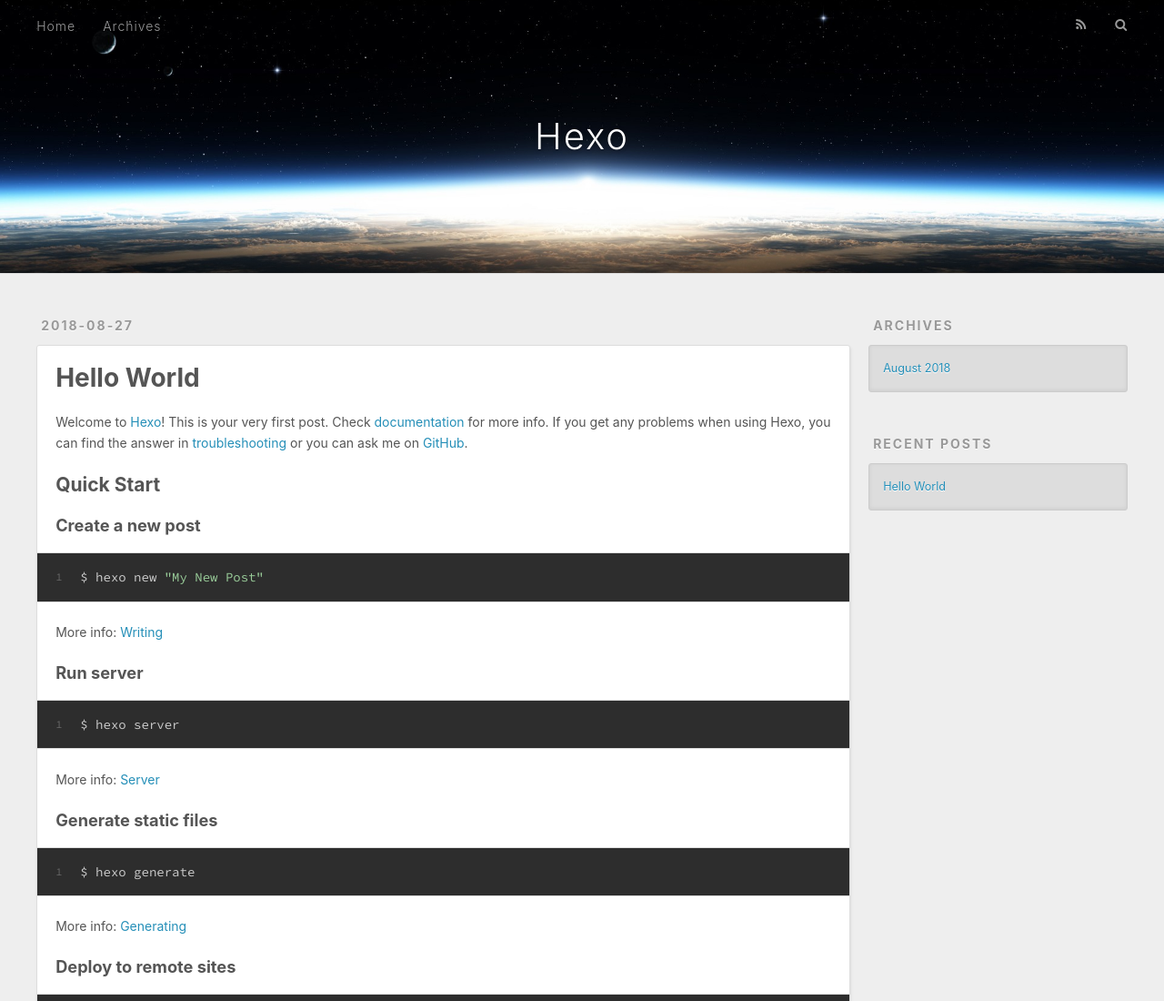
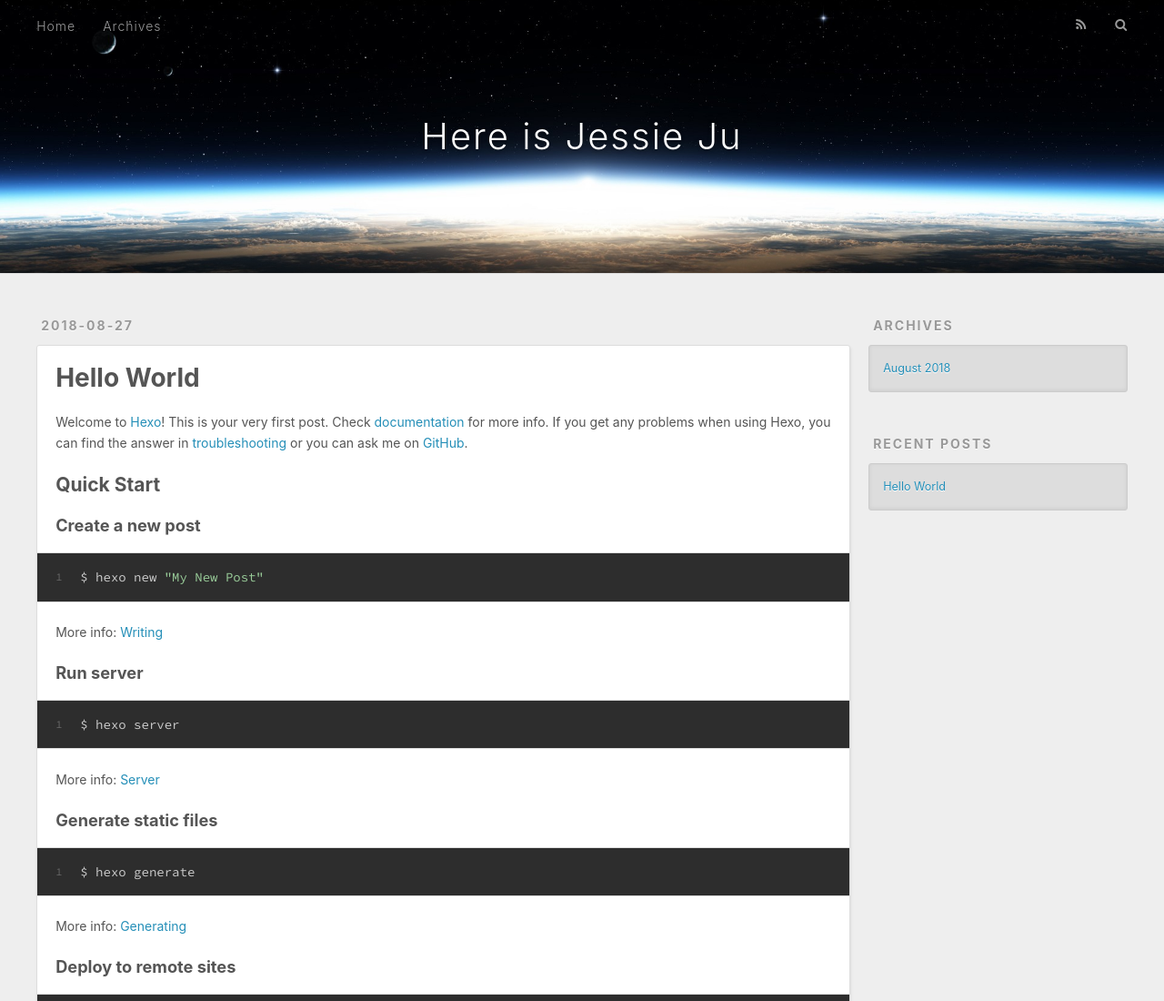
Before and after one commit to AokiReiko/AokiReiko.github.io, a plain HTML site: page index.html in a window 1280 px wide. Shown: the top 1100 px of the page at 91% size. Drawn offline with nearby package versions, Linux system fonts and the light colour scheme.

Commit message:
Site updated: 2018-08-27 16:02:59

```diff
--- a/index.html
+++ b/index.html
@@ -5,17 +5,17 @@
 
 
 
-  <title>Hexo</title>
+  <title>Here is Jessie Ju</title>
   <meta name="viewport" content="width=device-width, initial-scale=1, maximum-scale=1">
   <meta property="og:type" content="website">
-<meta property="og:title" content="Hexo">
+<meta property="og:title" content="Here is Jessie Ju">
 <meta property="og:url" content="http://yoursite.com/index.html">
-<meta property="og:site_name" content="Hexo">
+<meta property="og:site_name" content="Here is Jessie Ju">
 <meta property="og:locale" content="default">
 <meta name="twitter:card" content="summary">
-<meta name="twitter:title" content="Hexo">
+<meta name="twitter:title" content="Here is Jessie Ju">
 
-    <link rel="alternate" href="/atom.xml" title="Hexo" type="application/atom+xml">
+    <link rel="alternate" href="/atom.xml" title="Here is Jessie Ju" type="application/atom+xml">
 
 
     <link rel="icon" href="/favicon.png">
@@ -34,7 +34,7 @@
   <div id="header-outer" class="outer">
     <div id="header-title" class="inner">
       <h1 id="logo-wrap">
-        <a href="/" id="logo">Hexo</a>
+        <a href="/" id="logo">Here is Jessie Ju</a>
       </h1>
 
     </div>
@@ -97,7 +97,7 @@
 
     </div>
     <footer class="article-footer">
-      <a data-url="http://yoursite.com/2018/08/27/hello-world/" data-id="cjlbzajaw0000dd62hy3ssask" class="article-share-link">Share</a>
+      <a data-url="http://yoursite.com/2018/08/27/hello-world/" data-id="cjlbzwft30000l362n9ob0p0i" class="article-share-link">Share</a>
 
 
     </footer>
```
Also changed, not shown: 2018/08/27/hello-world/index.html (+5 -5 lines), archives/2018/08/index.html (+6 -6 lines), archives/2018/index.html (+6 -6 lines), archives/index.html (+6 -6 lines).
